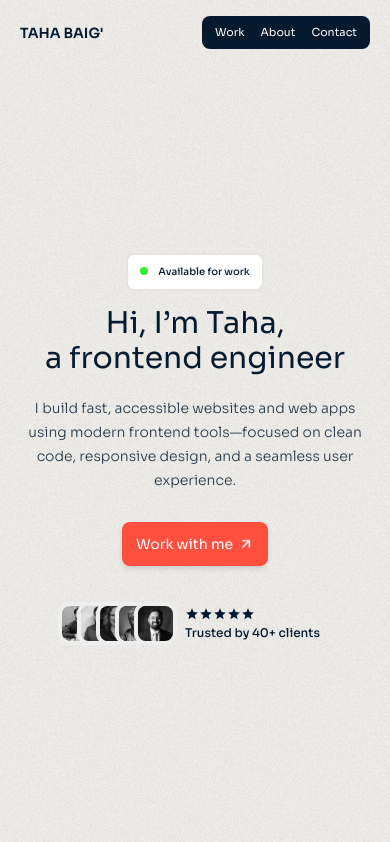
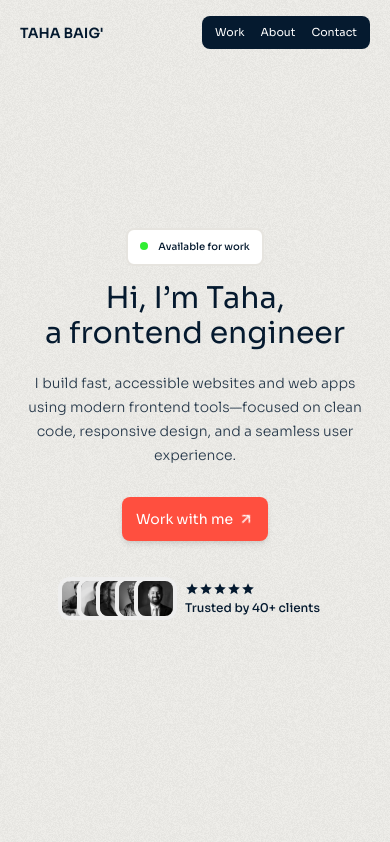
Before and after one commit to tahabaigdev/dev-portfolio, a React (Vite) app: page / in a window 390 px wide. Shown: the top 842 px of the page. Built offline with nearby package versions, Linux system fonts and the light colour scheme.

Commit message:
hero section padding remove

```diff
--- a/src/components/section/HeroSection.tsx
+++ b/src/components/section/HeroSection.tsx
@@ -12,10 +12,7 @@ const clients = [
 
 const HeroSection = () => {
   return (
-    <section
-      id="home"
-      className="flex min-h-screen items-center pt-[13rem] pb-[8rem] lg:pt-[12rem] lg:pb-[10rem] xl:pt-[15rem] xl:pb-[15rem]"
-    >
+    <section id="home" className="flex min-h-screen items-center">
       <div className="container px-[2rem]">
         <div className="flex flex-col items-center text-center">
           <AvailableBadge />
```
